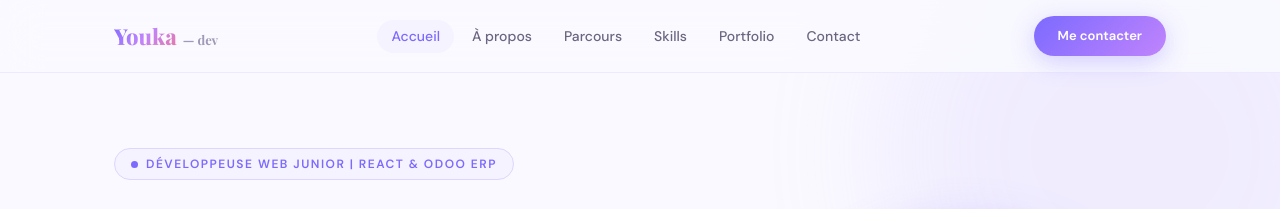
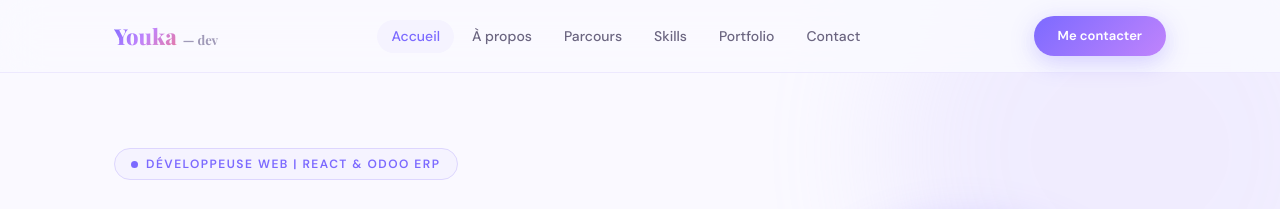
Before and after one commit to Ange-carolle/PortfolioYouka, a React (Vite) app: page / in a window 1280 px wide. Shown: the top 209 px of the page. Built offline with nearby package versions, Linux system fonts and the light colour scheme; a web font is replaced by a local one.

Commit message:
Ajout du titre

```diff
--- a/src/pages/Portfolio3.jsx
+++ b/src/pages/Portfolio3.jsx
@@ -500,7 +500,7 @@
               }}>
                 <span style={{ width: 7, height: 7, borderRadius: "50%", background: "#7c6aff", display: "inline-block" }} />
                 <span style={{ fontSize: 12, fontWeight: 600, color: "#7c6aff", letterSpacing: "1.5px", textTransform: "uppercase" }}>
-                  Développeuse Web Junior | React & Odoo ERP
+                  Développeuse Web | React & Odoo ERP
                 </span>
               </div>
 
```
